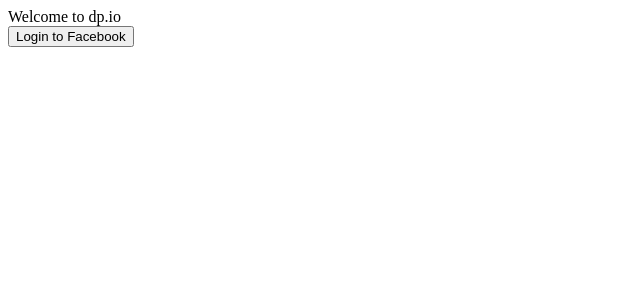
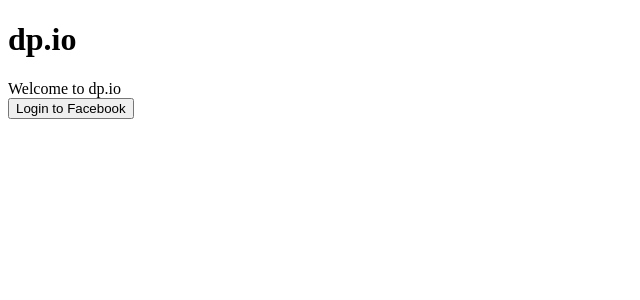
Before and after one commit to eyronjuude/dp.io, a SvelteKit app: page / in a window 1280 px wide. Shown: the top 300 px of the page, without its empty margins (0-640 px from the left). Built offline with nearby package versions, Linux system fonts and the light colour scheme.

Commit message:
feat: add `dp.io` header for website layout

```diff
--- /dev/null
+++ b/src/routes/+layout.svelte
@@ -0,0 +1,3 @@
+<h1>dp.io</h1>
+
+<slot />
```
